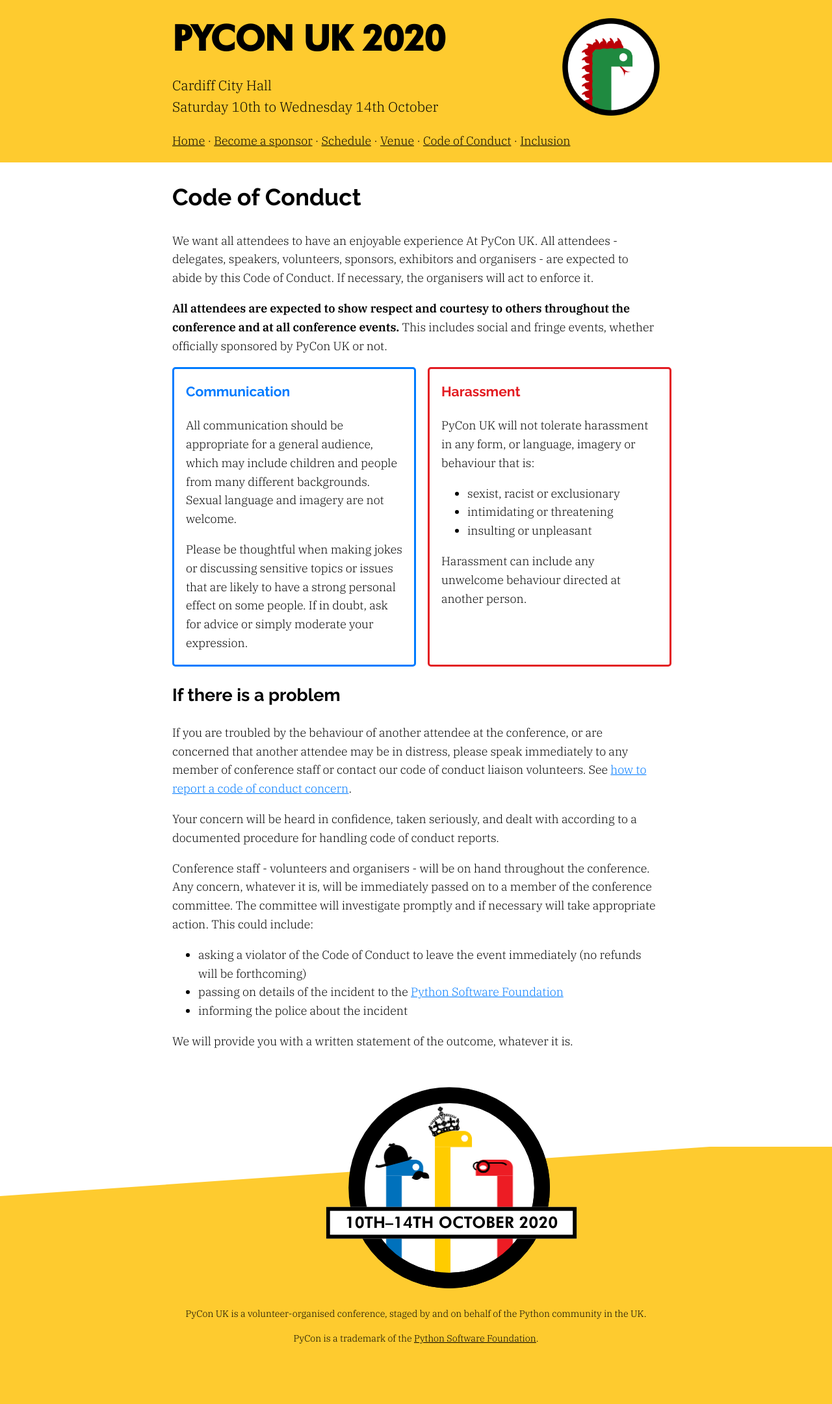
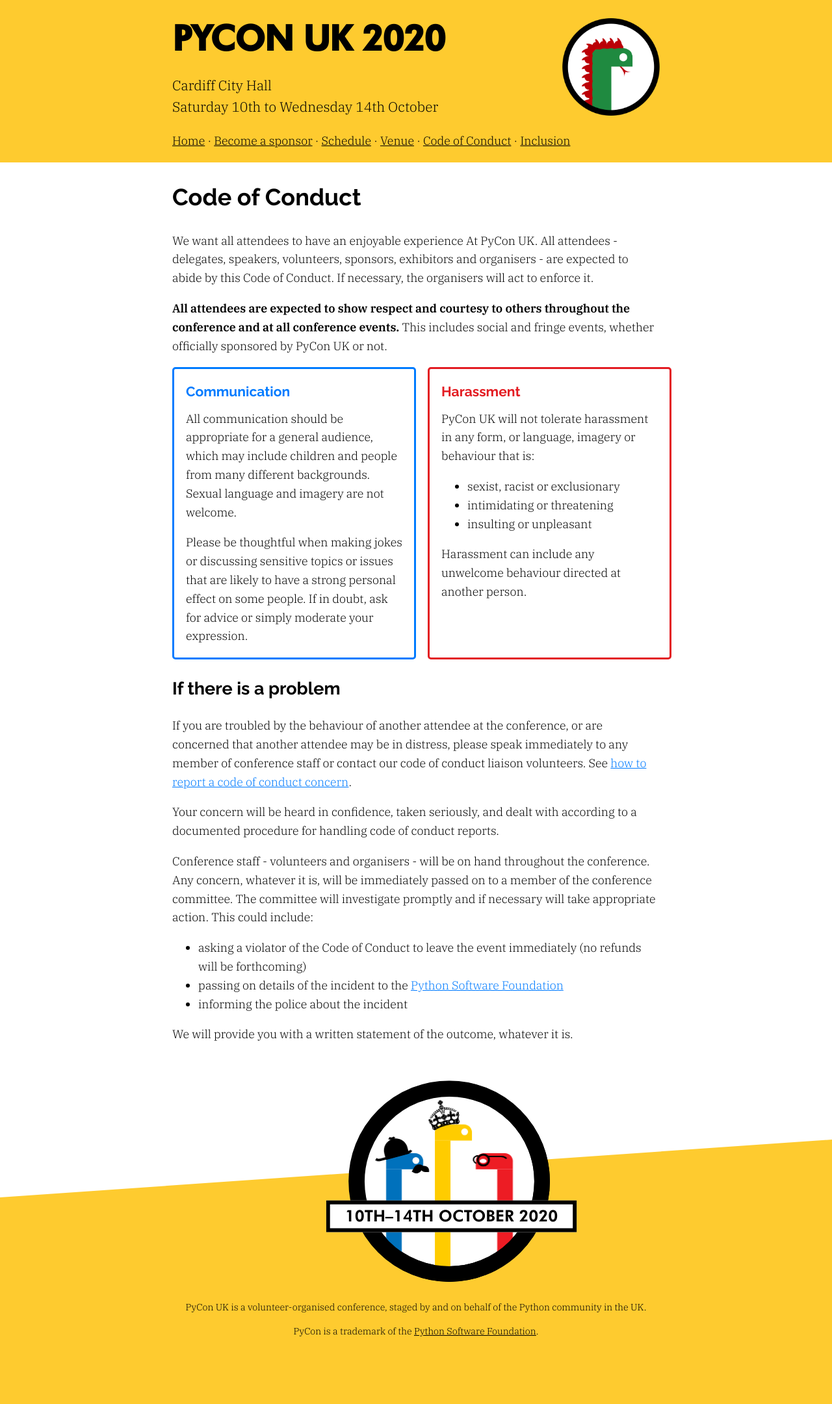
Before and after one commit to PyconUK/2020.pyconuk.org, a Jekyll site: the page built from src/code-of-conduct.md, in a window 1280 px wide. Shown: the whole page at 65% size. Built offline with Jekyll 4.4.1, drawn with Linux system fonts in a browser that asks for light colours.

Commit message:
rearrange a few style things

```diff
--- a/src/_includes/header.html
+++ b/src/_includes/header.html
@@ -1,13 +1,5 @@
 <aside>
   <div id="aside_inner">
-    <style>
-      img {
-        float: right;
-        height: 150px;
-        margin-top: 10px;
-      }
-    </style>
-
     <!--
       This is an entirely frivolous thing: we randomly select a snake for
       the user to see.  A gratuitous use of JavaScript!
@@ -33,7 +25,13 @@
 
       const snakeColour = choose(colours);
 
-      document.getElementById("header_snake").innerHTML = "<img src=\"/images/" + snakeColour + "_snake.png\">";
+      if (Math.random() > 0.5) {
+        var imageHTML = "<img src=\"/images/" + snakeColour + "_snake.png\">";
+      } else {
+        var imageHTML = "<img class=\"flip-horizontally\" src=\"/images/" + snakeColour + "_snake.png\">";
+      }
+
+      document.getElementById("header_snake").innerHTML = imageHTML;
     </script>
 
     <h1>{{ site.title | escape }}</h1>
--- a/src/_sass/columns.scss
+++ b/src/_sass/columns.scss
@@ -11,6 +11,11 @@
 
     h2:first-child, h3:first-child, h4:first-child {
       margin-top: 0;
+      margin-bottom: 0.5em;
+    }
+
+    p:nth-child(2) {
+      margin-top: 0.5em;
     }
 
     p:last-child {
--- a/src/_sass/footer.scss
+++ b/src/_sass/footer.scss
@@ -17,7 +17,7 @@ footer {
     content: "";
     display: block;
     position: absolute;
-    top: -10vw;
+    top: -9vw;
     width:  0;
     height: 0;
     border-style: solid;
--- a/src/_sass/header.scss
+++ b/src/_sass/header.scss
@@ -1,5 +1,6 @@
 aside {
   position: relative;
+//  background: url(/theme/cardiff.svg);
 
   a {
     @include link_styles(black, 0.25);
@@ -30,6 +31,30 @@ aside {
 //      margin-top: 0;
       font-weight: normal;
     }
+
+    img {
+      float: right;
+      height: 150px;
+      margin-top: 10px;
+    }
+
+    .flip-horizontally {
+      transform: scaleX(-1);
+    }
+
+    @media screen and (max-width: 400px) {
+      img {
+        display: none;
+      }
+
+      h1 {
+        font-size: 1.8em;
+      }
+
+      h3 {
+        font-size: 0.9em;
+      }
+    }
   }
 
 //  &:after {
```
